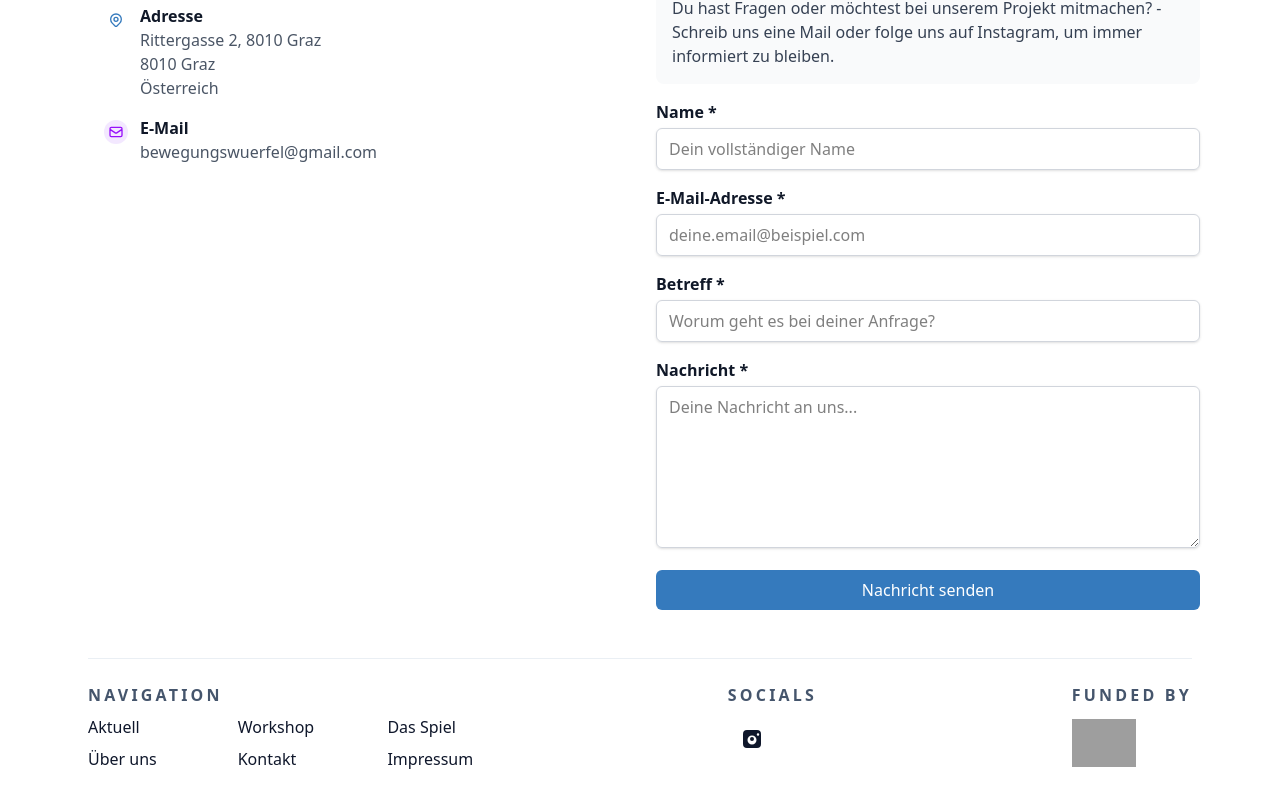
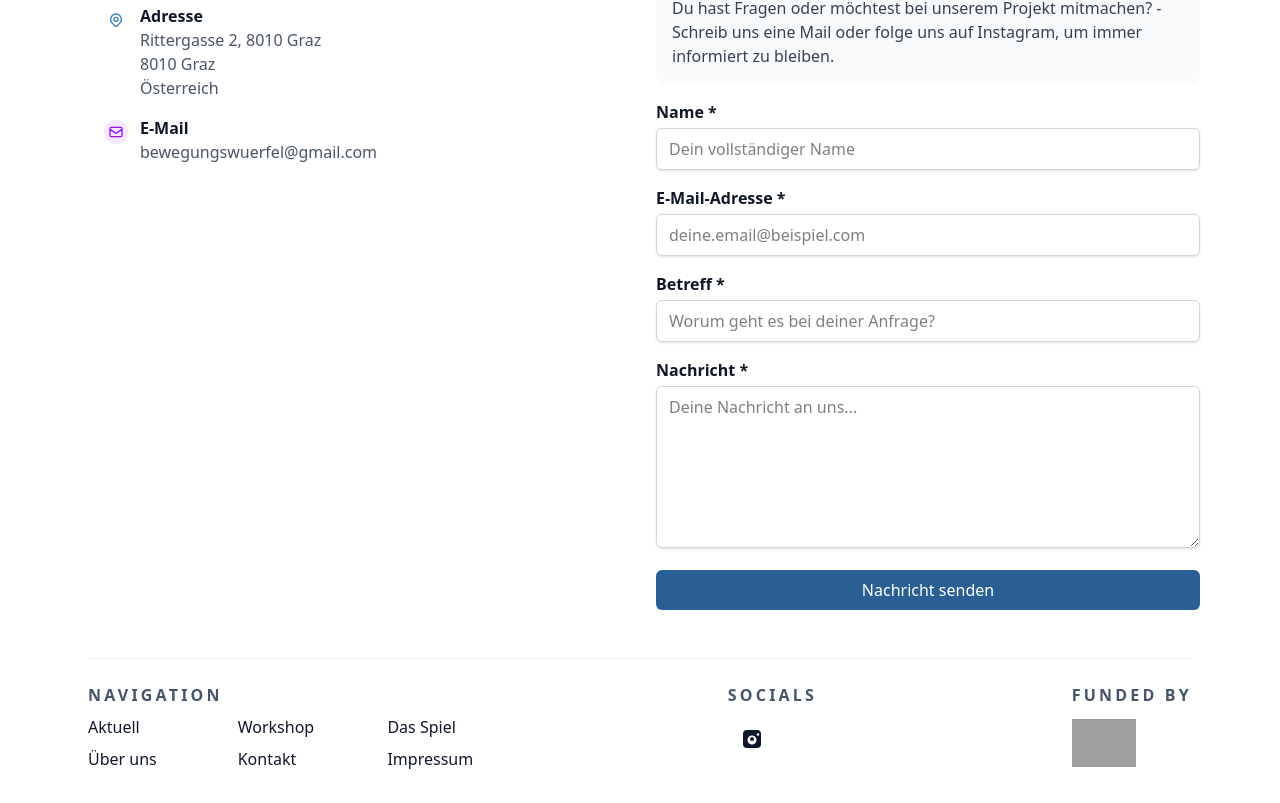
Before and after one commit to chranditho/beweguns-wuerfel, a SvelteKit app: page /kontakt in a window 1280 px wide. Shown: the part 358-1161 px from the top of the page. Built offline with nearby package versions, Linux system fonts and the light colour scheme; grey boxes are pictures that could not be loaded.

Commit message:
improve accessibility

```diff
--- a/src/routes/aktuell/+page.svelte
+++ b/src/routes/aktuell/+page.svelte
@@ -45,7 +45,7 @@
 			zuhause - wir bringen Bewegung in deinen Alltag!
 		</p>
 		<a href="{resolve('/kontakt')}"
-			 class="inline-block bg-primary-500 hover:bg-primary-700 text-white py-3 px-8 rounded-lg transition-colors font-medium">
+			 class="inline-block bg-primary-700 hover:bg-primary-600 text-white py-3 px-8 rounded-lg transition-colors font-medium">
 			Jetzt anmelden
 		</a>
 	</div>
--- a/src/routes/kontakt/+page.svelte
+++ b/src/routes/kontakt/+page.svelte
@@ -174,7 +174,7 @@
 					<button
 						type="submit"
 						disabled={isSubmitting}
-						class="w-full bg-primary-600 text-white py-2 px-4 rounded-md hover:bg-primary-700 focus:outline-none focus:ring-2 focus:ring-primary-500 focus:ring-offset-2 disabled:opacity-50 disabled:cursor-not-allowed transition duration-200"
+						class="w-full bg-primary-700 text-white py-2 px-4 rounded-md hover:bg-primary-600 focus:outline-none focus:ring-2 focus:ring-primary-500 focus:ring-offset-2 disabled:opacity-50 disabled:cursor-not-allowed transition duration-200"
 					>
 						{isSubmitting ? 'Wird gesendet...' : 'Nachricht senden'}
 					</button>
```
